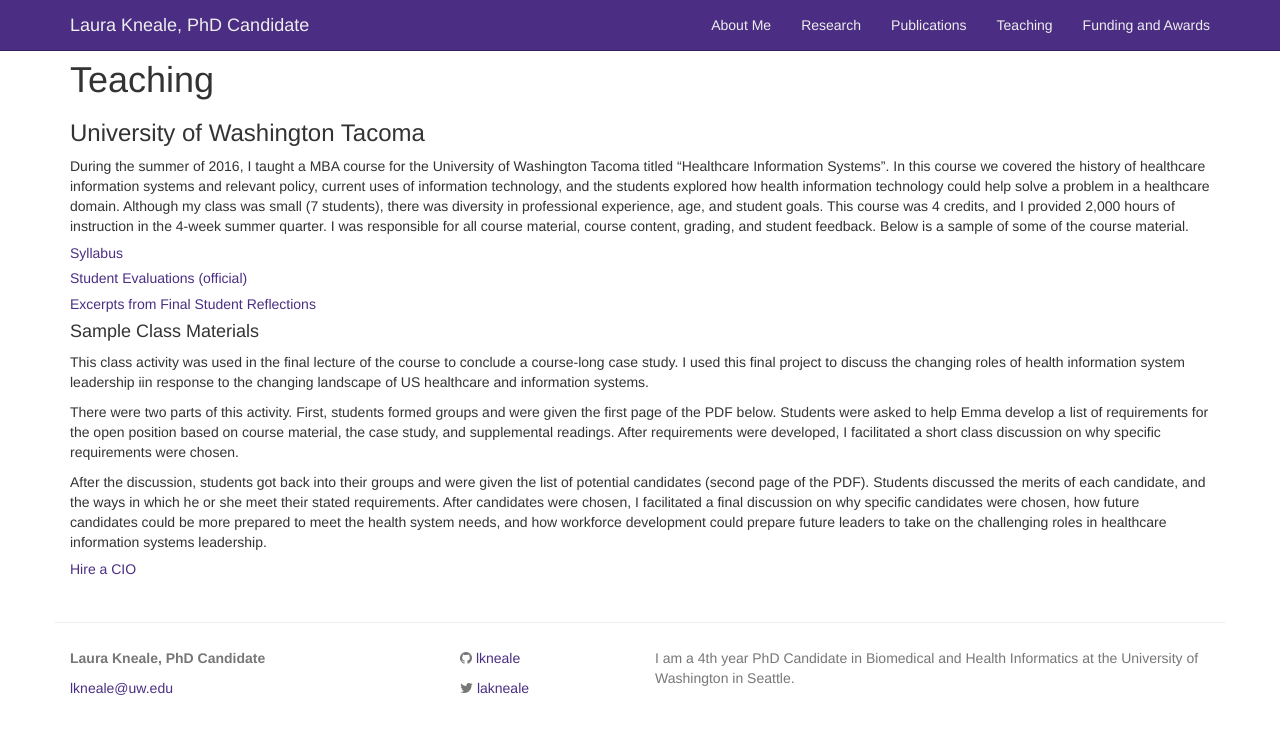
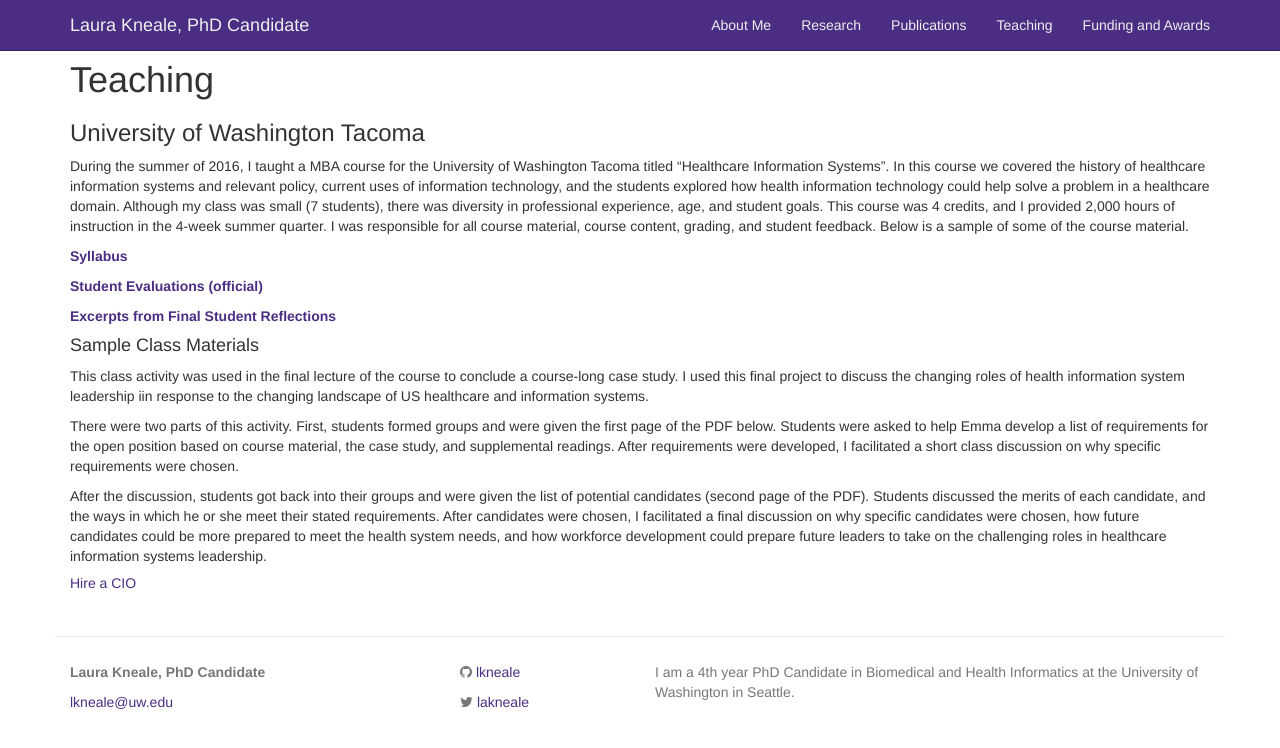
Before and after one commit to lkneale/lkneale.github.io, a Jekyll site: the page built from teaching.md, in a window 1280 px wide. Shown: the top 748 px of the page. Built offline with Jekyll 4.4.1, drawn with Linux system fonts in a browser that asks for light colours.

```diff
--- a/teaching.md
+++ b/teaching.md
@@ -6,11 +6,11 @@ permalink: /teaching/
 ### University of Washington Tacoma
 During the summer of 2016, I taught a MBA course for the University of Washington Tacoma titled "Healthcare Information Systems". In this course we covered the history of healthcare information systems and relevant policy, current uses of information technology, and the students explored how health information technology could help solve a problem in a healthcare domain. Although my class was small (7 students), there was diversity in professional experience, age, and student goals. This course was 4 credits, and I provided 2,000 hours of instruction in the 4-week summer quarter. I was responsible for all course material, course content, grading, and student feedback. Below is a sample of some of the course material.
 
-##### <a href="/images/Tacoma Syllabus.pdf" target="_blank">Syllabus
+<b> <a href="/images/Tacoma Syllabus.pdf" target="_blank">Syllabus
 
-##### <a href="/images/Course Evaluation.pdf" target="_blank">Student Evaluations (official)
+<b> <a href="/images/Course Evaluation.pdf" target="_blank">Student Evaluations (official)
 
-##### <a href="/images/class comments.pdf" target="_blank">Excerpts from Final Student Reflections
+<b> <a href="/images/class comments.pdf" target="_blank">Excerpts from Final Student Reflections
 
 #### Sample Class Materials
 This class activity was used in the final lecture of the course to conclude a course-long case study. I used this final project to discuss the changing roles of health information system leadership iin response to the changing landscape of US healthcare and information systems.
```
